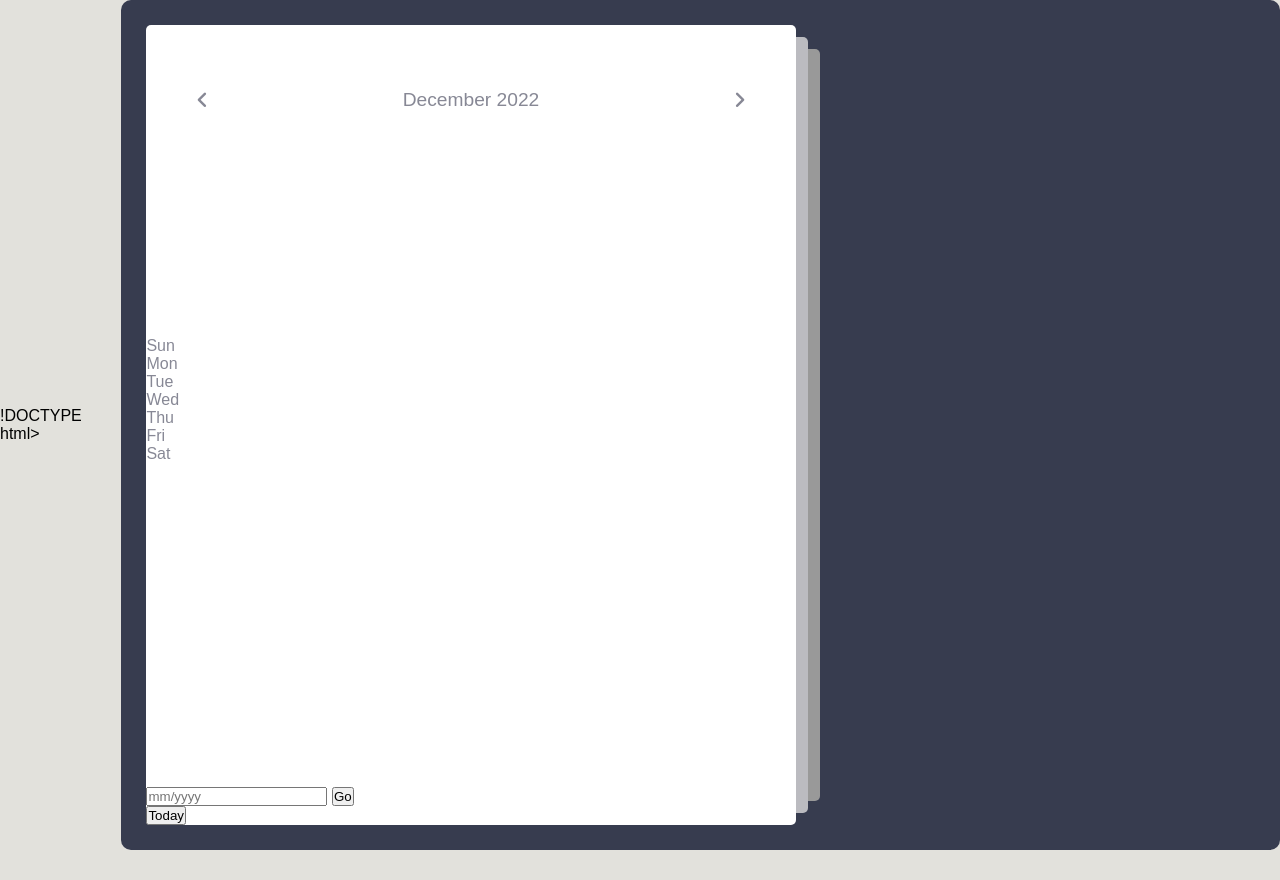
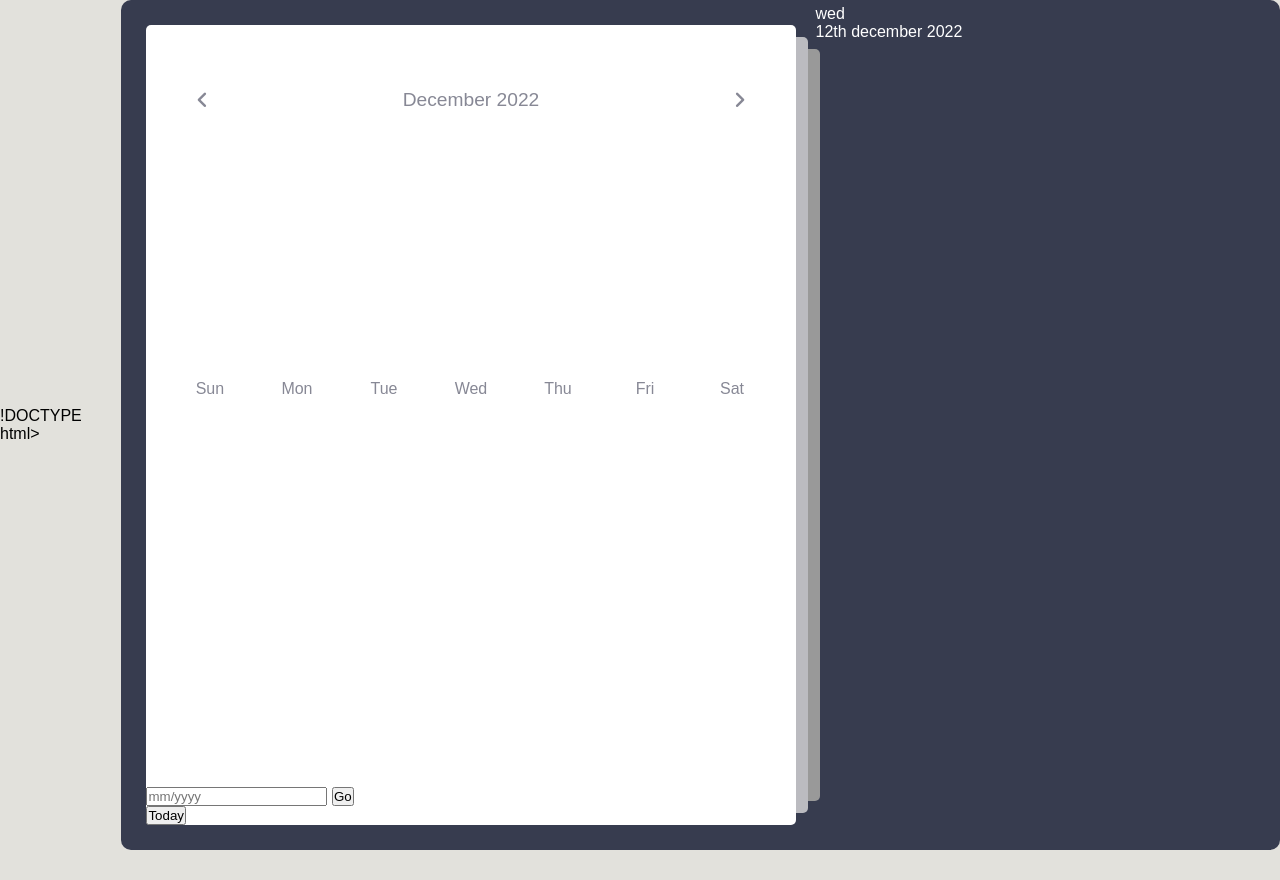
Before and after one commit to ANKITMALIK2708/Responsive-Calendar-with-Events, a plain HTML site: page index.html in a window 1280 px wide. Drawn offline with Linux system fonts and the light colour scheme.

Commit message:
2nd commit

```diff
--- a/index.html
+++ b/index.html
@@ -46,8 +46,15 @@
           </div>
         </div>
       </div>
+      <div class="right">
+        <div class="today-date">
+          <div class="event-day">wed</div>
+          <div class="event-date">12th december 2022</div>
+        </div>
 
 
+
+      </div>
 
     </div>
   </body>
--- a/style.css
+++ b/style.css
@@ -37,7 +37,6 @@
   padding: 5px;
   color: #fff;
   display: flex;
-
   border-radius: 10px;
   background-color: #373c4f;
 }
@@ -94,3 +93,31 @@
 .calendar .month .next:hover {
   color: var(--primary-clr);
 }
+.calendar .weekdays {
+  width: 100%;
+  height: 100px;
+  display: flex;
+  align-items: center;
+  justify-content: space-between;
+  padding: 0 20px;
+  font-size: 1rem;
+  font-weight: 500;
+  text-transform: capitalize;
+}
+.weekdays div {
+  width: 14.28%;
+  height: 100%;
+  display: flex;
+  align-items: center;
+  justify-content: center;
+}
+.calendar .days {
+  width: 100%;
+  display: flex;
+  flex-wrap: wrap;
+  justify-content: space-between;
+  padding: 0 20px;
+  font-size: 1rem;
+  font-weight: 500;
+  margin-bottom: 20px;
+}
```
Lines whose indentation alone changed are shown as unchanged.
